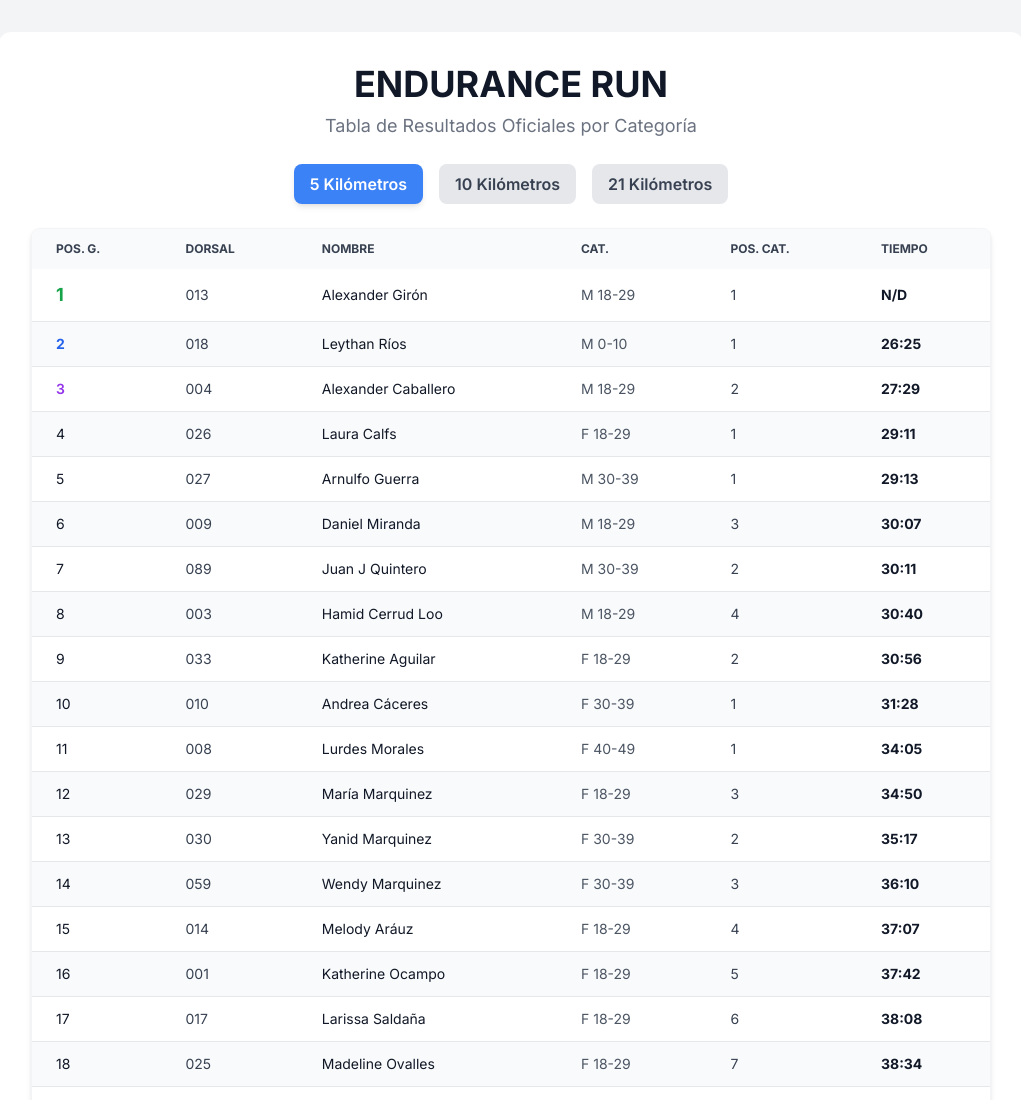
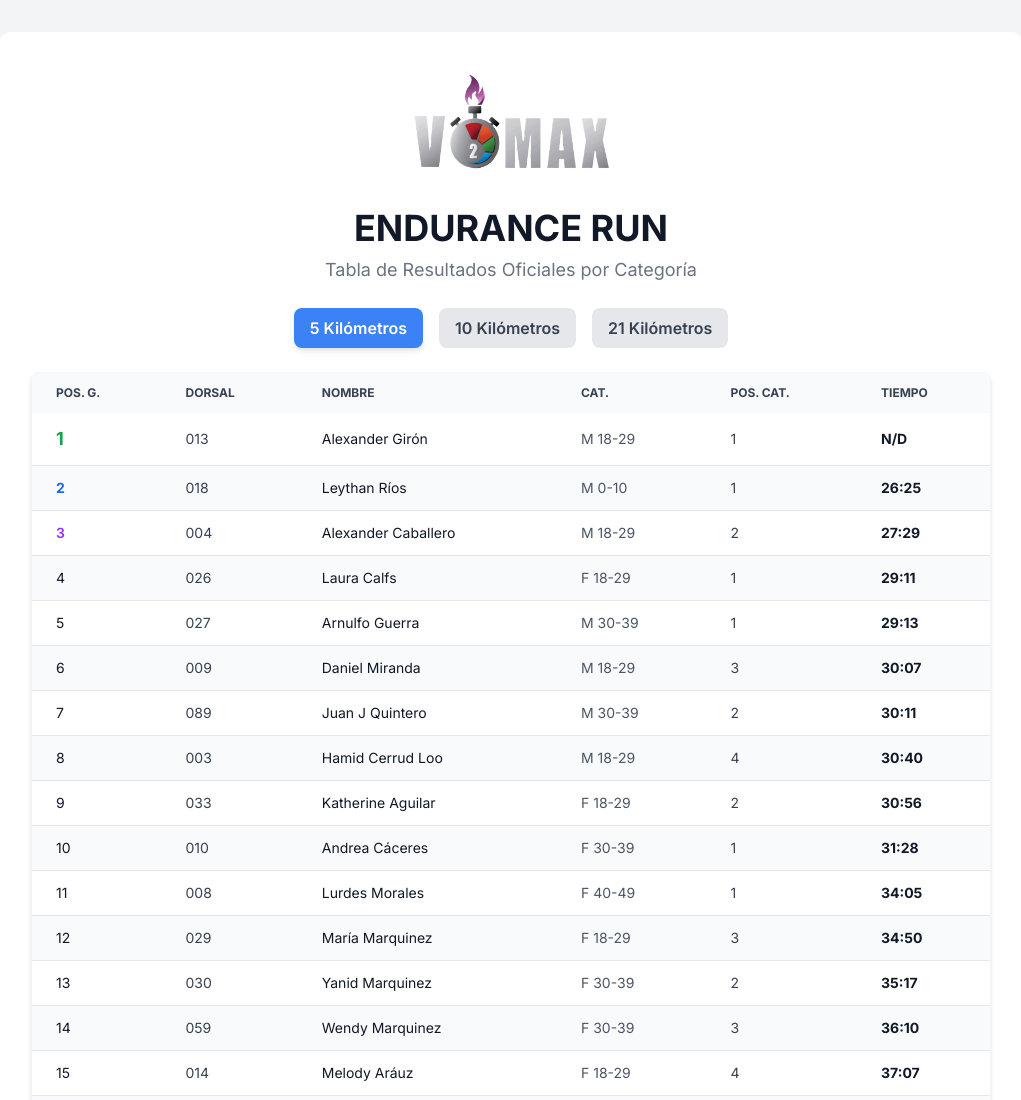
Before and after one commit to mrdavis-dev/vo2rank, a plain HTML site: page index.html in a window 1280 px wide. Shown: the top 1100 px of the page, without its empty margins (129-1150 px from the left). Drawn offline with nearby package versions, Linux system fonts and the light colour scheme.

Commit message:
feat: Add VO2MAX logo to the Endurance Run results page

```diff
--- a/index.html
+++ b/index.html
@@ -38,6 +38,12 @@
 <body>
 
     <div class="w-full max-w-5xl bg-white shadow-xl rounded-xl p-4 md:p-8 mt-4">
+
+        <!-- Logo -->
+        <div class="flex justify-center mb-4">
+            <img src="img/logovo2max.png" alt="VO2MAX Logo" class="h-24 md:h-32 object-contain">
+        </div>
+
         <!-- Título principal -->
         <h1 class="text-3xl md:text-4xl font-extrabold text-gray-900 mb-2 text-center">
             ENDURANCE RUN
```
Also changed, not shown: img/logovo2max.png (added).
